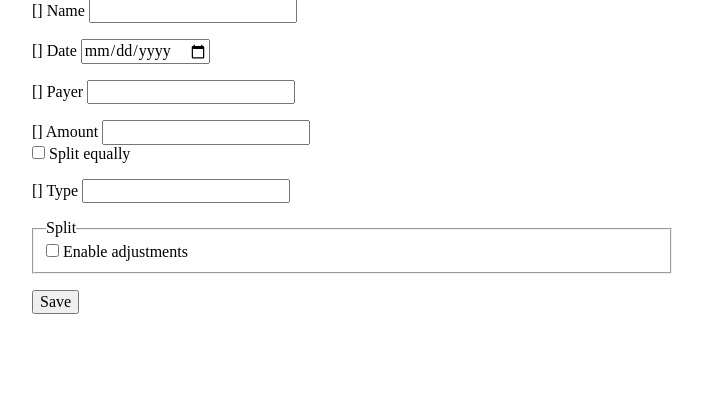
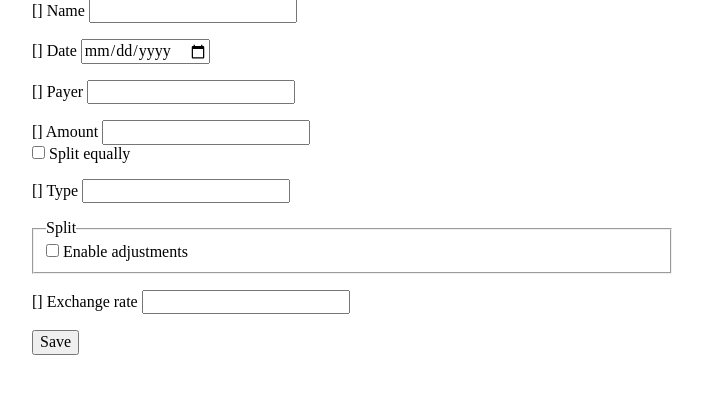
Before and after one commit to p7g/splitsilly, a Django app: template groups/templates/groups/expense_form.html in a window 1280 px wide. Shown: the part 131-525 px from the top of the page, without its empty margins (288-991 px from the left). Run offline with Django 4.2, Linux system fonts and the light colour scheme; the template is opened without the code that fills it: most values are stand-ins (such as "Sample title", 1, 10 or a date in 2020); form fields are guessed from the names that the template uses.

Commit message:
per-expense exchange rate

```diff
--- a/groups/forms.py
+++ b/groups/forms.py
@@ -73,7 +73,7 @@ class SplitField(forms.MultiValueField):
 class ExpenseForm(forms.ModelForm):
     class Meta:
         model = Expense
-        fields = ("group", "date", "type", "name", "payer", "amount")
+        fields = ("group", "date", "type", "name", "payer", "amount", "exchange_rate")
         widgets = {
             "date": forms.DateInput(attrs={"type": "date"}),
         }
@@ -146,6 +146,7 @@ class ExpenseForm(forms.ModelForm):
             "date": self.cleaned_data["date"],
             "amount": self.cleaned_data["amount"],
             "split": self.cleaned_data["split"],
+            "exchange_rate": self.cleaned_data["exchange_rate"],
         }
 
         if self.instance.pk:
--- a/groups/models.py
+++ b/groups/models.py
@@ -84,6 +84,7 @@ class Expense(models.Model):
     payer = models.ForeignKey(User, on_delete=models.CASCADE)
     type = models.IntegerField(choices=EXPENSE_TYPE_CHOICES)
     is_settle_up = models.BooleanField(default=False)
+    exchange_rate = models.DecimalField(max_digits=20, decimal_places=10, default=1)
 
     objects = models.Manager.from_queryset(ExpenseQuerySet)()
 
--- a/groups/templates/groups/expense_form.html
+++ b/groups/templates/groups/expense_form.html
@@ -100,6 +100,12 @@ legend + .form-row.form-row {
     </fieldset>
 
     <div class="form-row">
+        {{ form.exchange_rate.errors }}
+        {{ form.exchange_rate.label_tag }}
+        {{ form.exchange_rate }}
+    </div>
+
+    <div class="form-row">
         <input type="submit" value="Save" />
     </div>
 </form>
```
Also changed, not shown: groups/api.py (+11 -1 lines), groups/migrations/0007_expense_exchange_rate.py (added).
